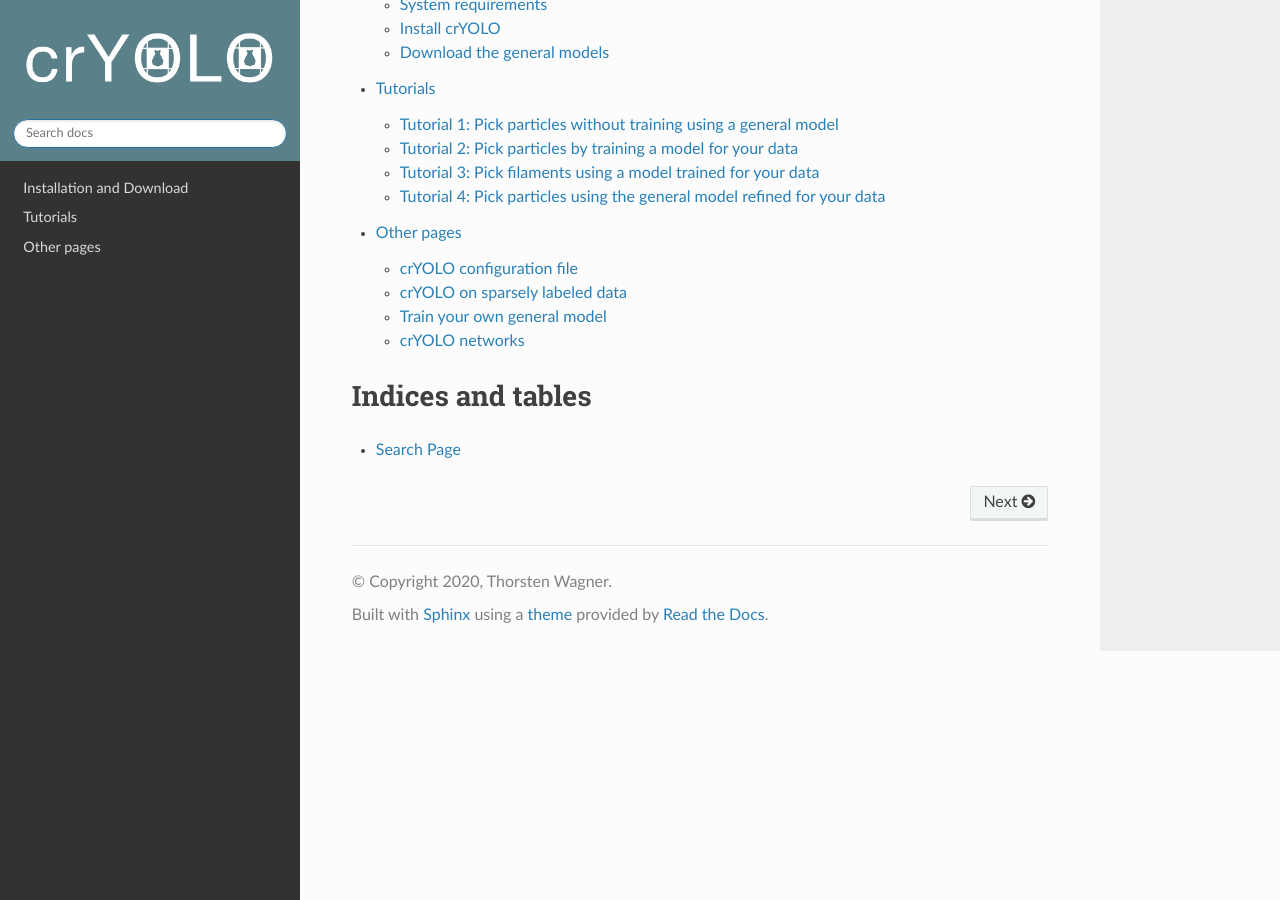
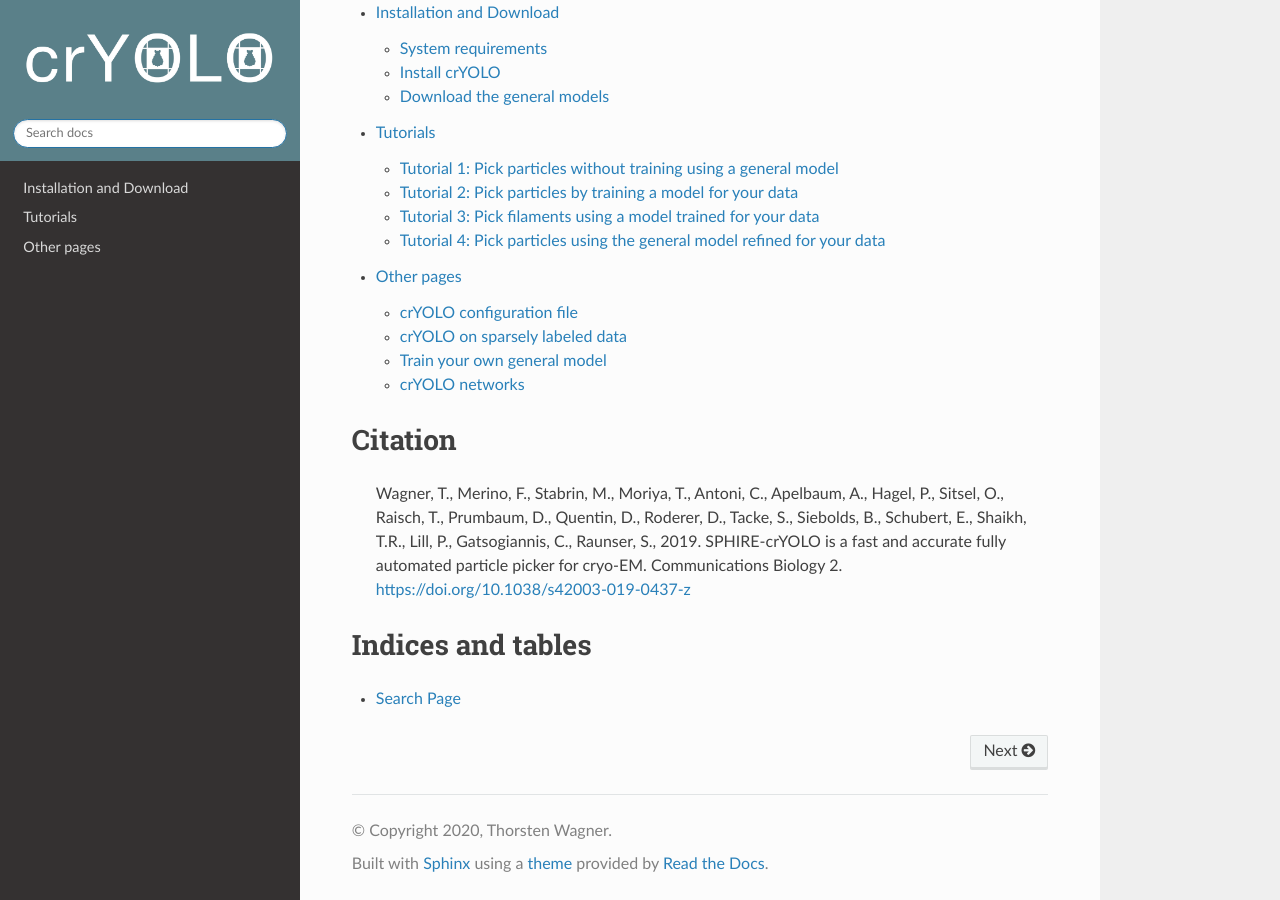
Before and after one commit to MPI-Dortmund/cryolo, a Sphinx documentation site: the page built from source/index.rst, in a window 1280 px wide and 900 px high, scrolled down 744 px. Built offline with Sphinx 7.4.7 and the Read the Docs theme 2.0.0, drawn with Linux system fonts in a browser that asks for light colours.

Commit message:
add F1000 and citation

```diff
--- a/source/index.rst
+++ b/source/index.rst
@@ -16,7 +16,8 @@
 
 Please read the :doc:`Complimentary Science Software License </license>` before using crYOLO. If you are interested in using crYOLO in a commercial context please contact stefan.raunser@mpi-dortmund.mpg.de
 
-
+.. figure:: https://s3.amazonaws.com/cdn.f1000.com/images/badges/badgef1000.gif
+   :target: https://f1000.com/prime/733517098?bd=1
 
 User Guide: full table of contents
 ==================================
@@ -30,7 +31,10 @@
 
 .. tools_detailed/tools_in_detail.rst
 
+Citation
+========
 
+   Wagner, T., Merino, F., Stabrin, M., Moriya, T., Antoni, C., Apelbaum, A., Hagel, P., Sitsel, O., Raisch, T., Prumbaum, D., Quentin, D., Roderer, D., Tacke, S., Siebolds, B., Schubert, E., Shaikh, T.R., Lill, P., Gatsogiannis, C., Raunser, S., 2019. SPHIRE-crYOLO is a fast and accurate fully automated particle picker for cryo-EM. Communications Biology 2. https://doi.org/10.1038/s42003-019-0437-z
 
 
 Indices and tables
```
